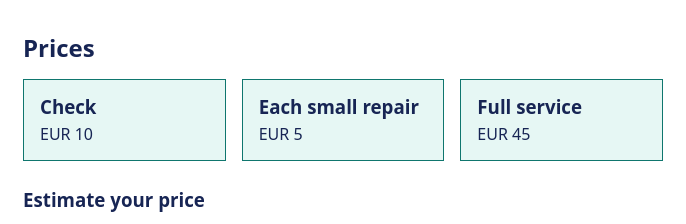
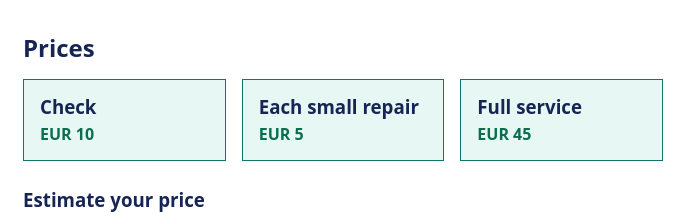
Before and after one commit to JaroDeSmedt/clinic, a plain HTML site: page index.html in a window 1280 px wide. Shown: the part 804-1028 px from the top of the page, 297-983 px from the left. Drawn offline with Linux system fonts and the light colour scheme.

Commit message:
Give prices a colour

```diff
--- a/styles.css
+++ b/styles.css
@@ -67,3 +67,4 @@ header, main, footer { padding: 0 1rem; }
 /* Keep vertical spacing after the rule above */
 .site-header { padding-top: 0.75rem; padding-bottom: 0.75rem; }
 main, footer { padding-top: 1rem; padding-bottom: 1rem; }
+#prices .card p { color: #0b6e4f; font-weight: 700; }
```
